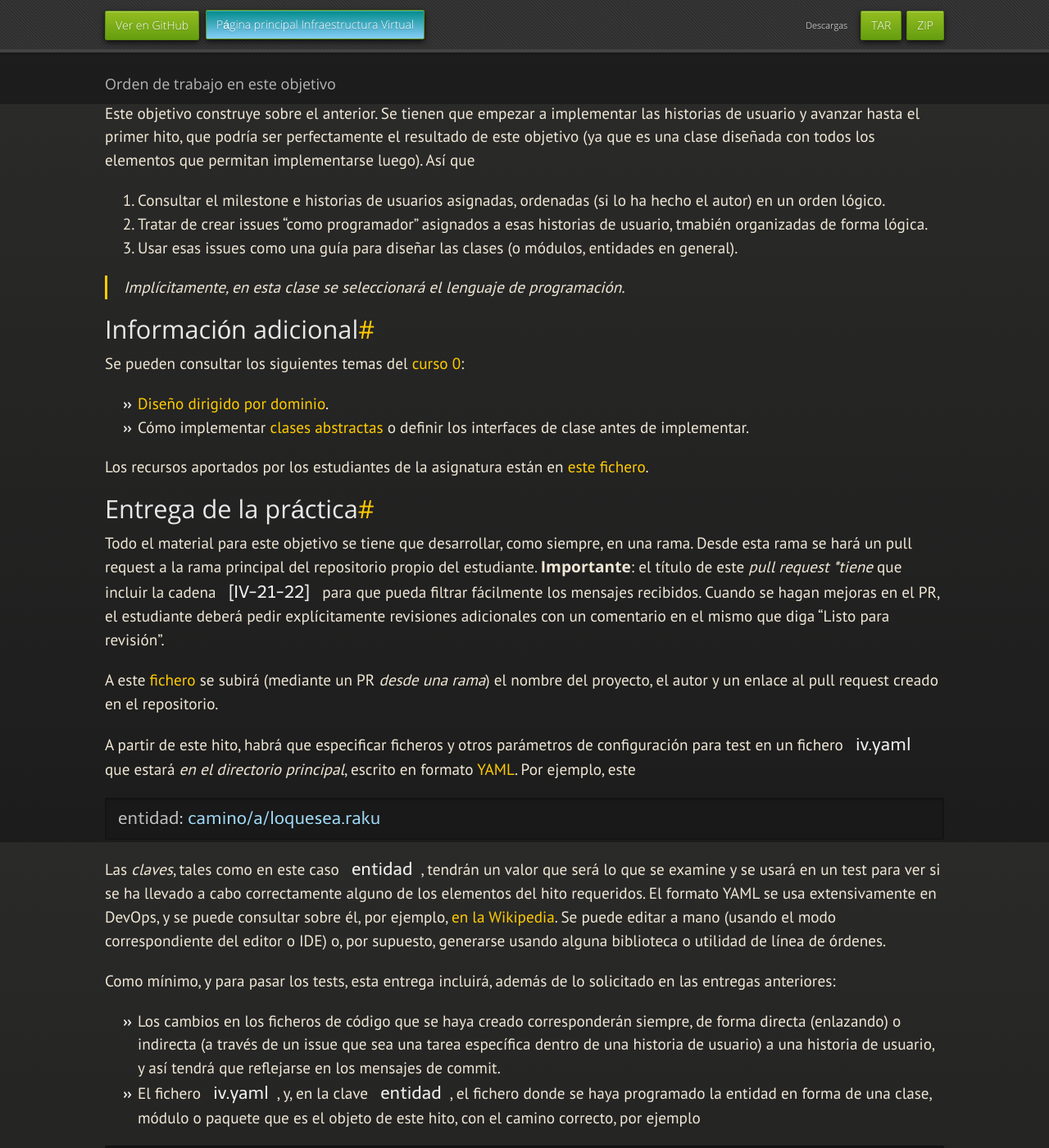
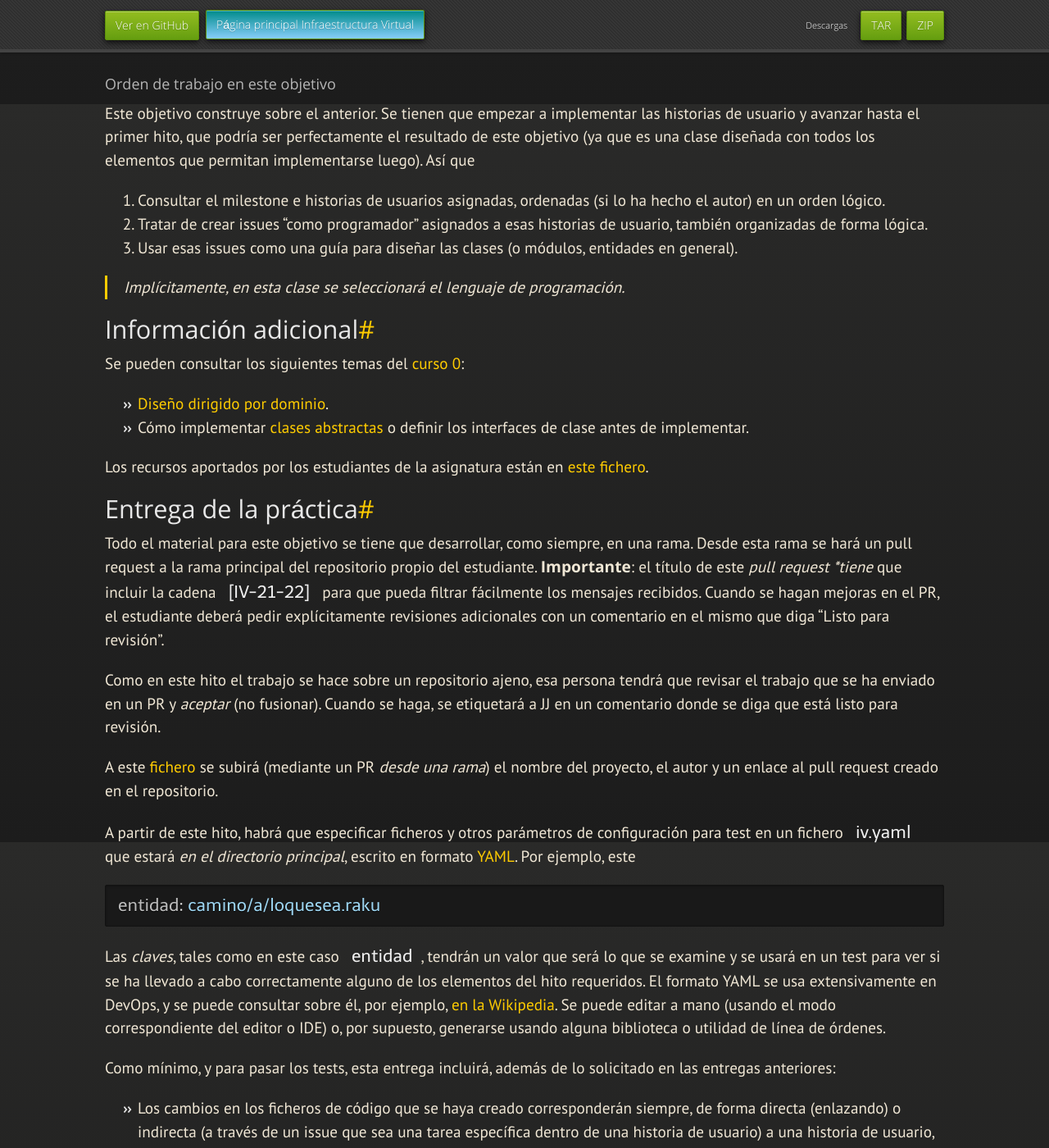
Before and after one commit to JJ/IV, a Jekyll site: the page built from documentos/proyecto/2.Entidad.md, in a window 1280 px wide and 1400 px high, scrolled down 1673 px. Shown: the whole window at 82% size. Built offline with Jekyll 4.4.1, drawn with Linux system fonts in a browser that asks for light colours; nearby versions of some CDN libraries; some web fonts are replaced; our own code applies the rules of GitHub Pages for plain Markdown files.

Commit message:
Sync documentos/proyecto/2.Entidad.md de master a gh-pages

```diff
--- a/documentos/proyecto/2.Entidad.md
+++ b/documentos/proyecto/2.Entidad.md
@@ -96,7 +96,7 @@ todos los elementos que permitan implementarse luego). Así que
 1. Consultar el milestone e historias de usuarios asignadas, ordenadas (si lo ha
    hecho el autor) en un orden lógico.
 2. Tratar de crear issues "como programador" asignados a esas historias de
-   usuario, tmabién organizadas de forma lógica.
+   usuario, también organizadas de forma lógica.
 3. Usar esas issues como una guía para diseñar las clases (o módulos, entidades
    en general).
 
@@ -113,7 +113,7 @@ del [curso 0](https://jj.github.io/curso-tdd):
   definir los interfaces de clase antes de implementar.
 
 Los recursos aportados por los estudiantes de la asignatura están
-en [este fichero](2.Entidad.recursos).
+en [este fichero](2.Entidad.recursos.md).
 
 ## Entrega de la práctica
 
@@ -125,8 +125,13 @@ fácilmente los mensajes recibidos. Cuando se hagan mejoras en el PR, el
 estudiante deberá pedir explícitamente revisiones adicionales con un comentario
 en el mismo que diga "Listo para revisión".
 
+Como en este hito el trabajo se hace sobre un repositorio ajeno, esa persona
+tendrá que revisar el trabajo que se ha enviado en un PR y *aceptar* (no
+fusionar). Cuando se haga, se etiquetará a JJ en un comentario donde se diga que
+está listo para revisión.
+
 A este
-[fichero](https://github.com/JJ/IV-21-22/blob/master/proyectos/objetivo-2) se
+[fichero](https://github.com/JJ/IV-21-22/blob/master/proyectos/objetivo-2.md) se
 subirá (mediante un PR *desde una rama*) el nombre del proyecto, el autor y un
 enlace al pull request creado en el repositorio.
 
```
